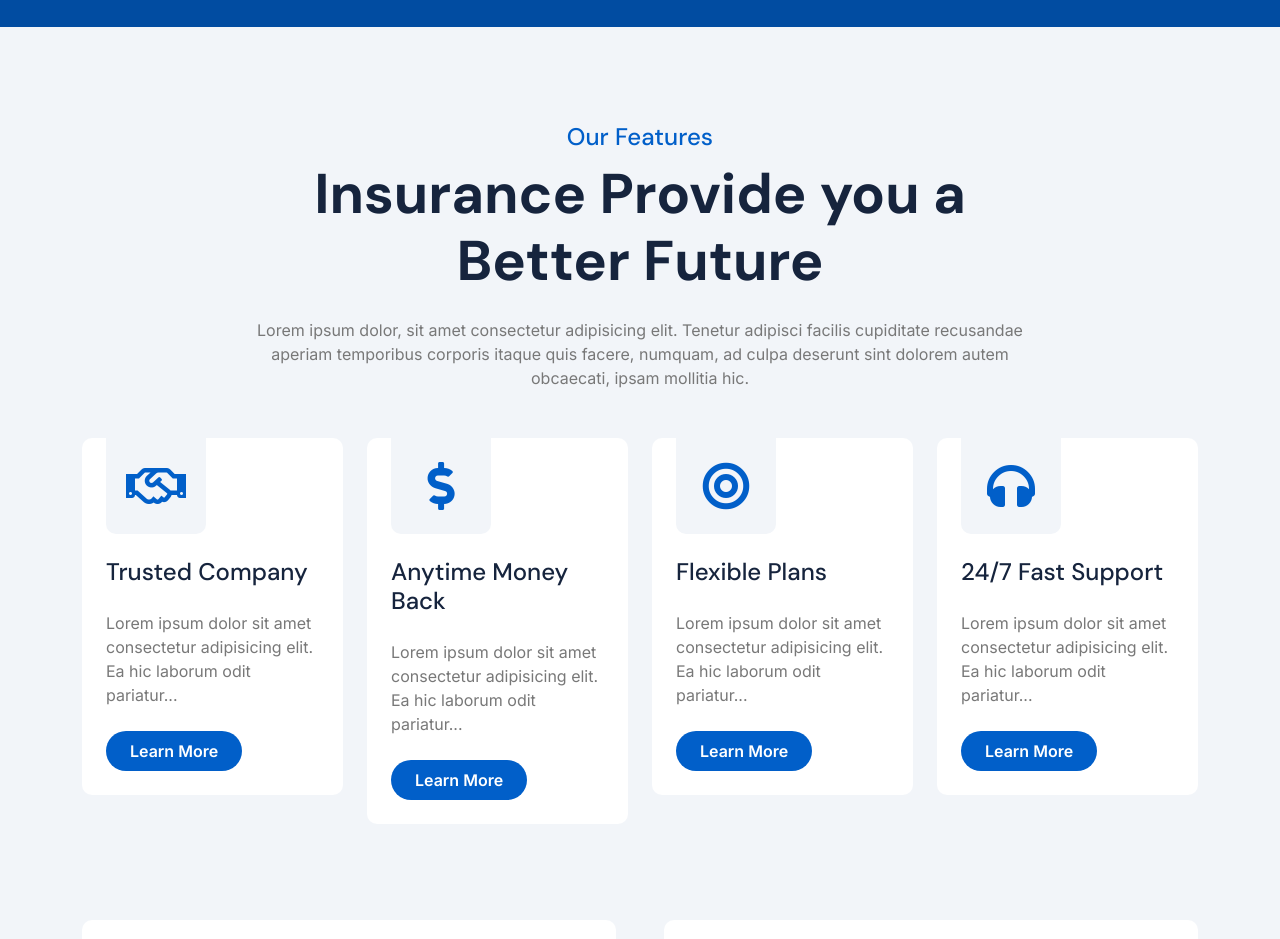
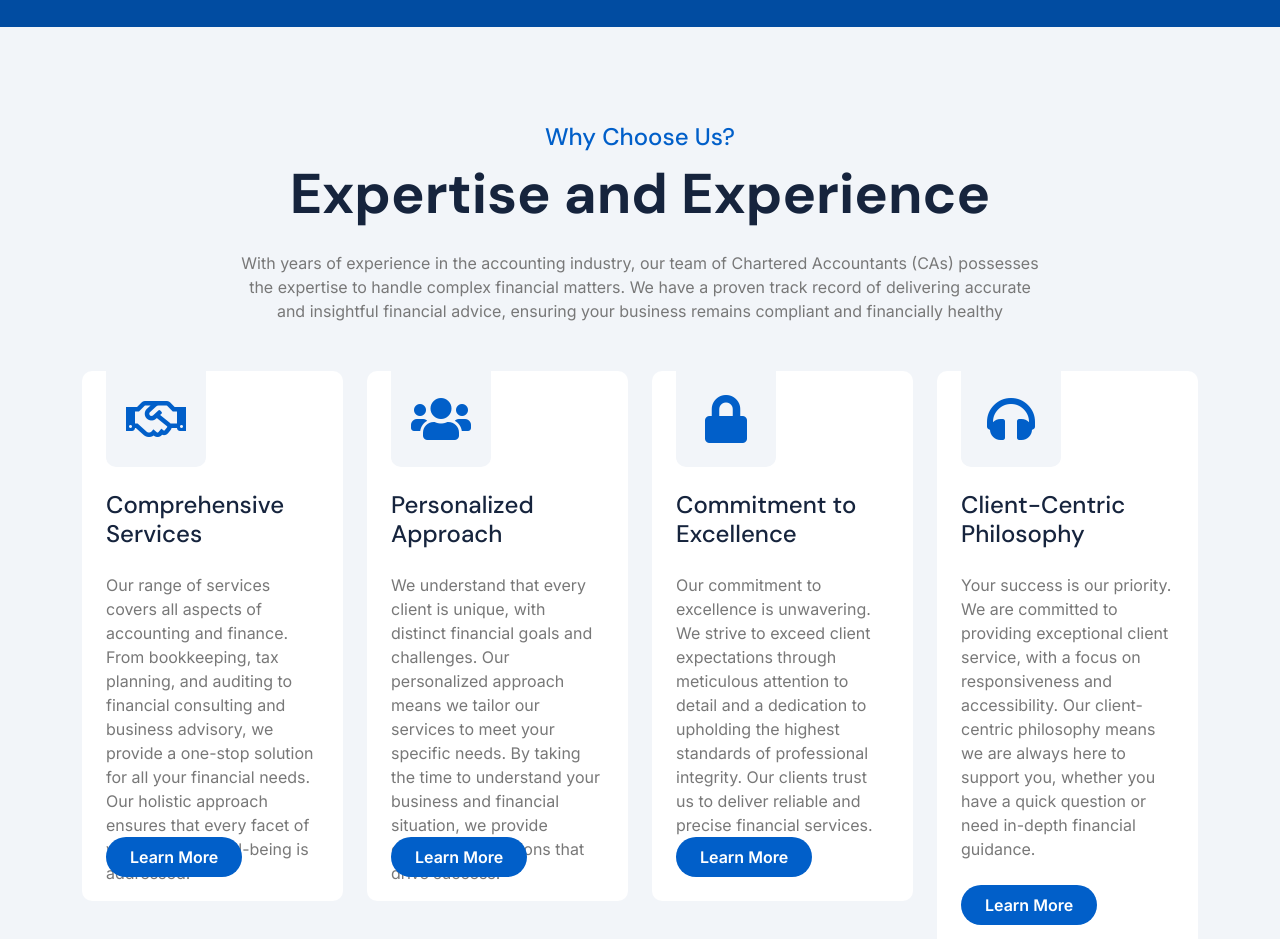
Before and after one commit to SandeshKumar123/SRS, a plain HTML site: page index.html in a window 1280 px wide. Shown: the part 811-1750 px from the top of the page. Drawn offline with nearby package versions, Linux system fonts and the light colour scheme.

Commit message:
small changes

```diff
--- a/index.html
+++ b/index.html
@@ -3,10 +3,10 @@
 
     <head>
         <meta charset="utf-8">
-        <title>LifeSure - Life Insurance Website Template</title>
+        <title>SRS & ASSOCIATES (Legal)</title>
         <meta content="width=device-width, initial-scale=1.0" name="viewport">
-        <meta content="" name="keywords">
-        <meta content="" name="description">
+        <meta content="SRS & ASSOCIATES (Legal)" name="keywords">
+        <meta content="SRS & ASSOCIATES (Legal)" name="description">
 
         <!-- Google Web Fonts -->
         <link rel="preconnect" href="https://fonts.googleapis.com">
@@ -204,9 +204,9 @@
         <div class="container-fluid feature bg-light py-5">
             <div class="container py-5">
                 <div class="text-center mx-auto pb-5 wow fadeInUp" data-wow-delay="0.2s" style="max-width: 800px;">
-                    <h4 class="text-primary">Our Features</h4>
-                    <h1 class="display-4 mb-4">Insurance Provide you a Better Future</h1>
-                    <p class="mb-0">Lorem ipsum dolor, sit amet consectetur adipisicing elit. Tenetur adipisci facilis cupiditate recusandae aperiam temporibus corporis itaque quis facere, numquam, ad culpa deserunt sint dolorem autem obcaecati, ipsam mollitia hic.
+                    <h4 class="text-primary">Why Choose Us?</h4>
+                    <h1 class="display-4 mb-4">Expertise and Experience</h1>
+                    <p class="mb-0">With years of experience in the accounting industry, our team of Chartered Accountants (CAs) possesses the expertise to handle complex financial matters. We have a proven track record of delivering accurate and insightful financial advice, ensuring your business remains compliant and financially healthy
                     </p>
                 </div>
                 <div class="row g-4">
@@ -215,8 +215,8 @@
                             <div class="feature-icon p-4 mb-4">
                                 <i class="far fa-handshake fa-3x"></i>
                             </div>
-                            <h4 class="mb-4">Trusted Company</h4>
-                            <p class="mb-4">Lorem ipsum dolor sit amet consectetur adipisicing elit. Ea hic laborum odit pariatur...
+                            <h4 class="mb-4">Comprehensive Services</h4>
+                            <p class="mb-4" style="height: 240px;"> Our range of services covers all aspects of accounting and finance. From bookkeeping, tax planning, and auditing to financial consulting and business advisory, we provide a one-stop solution for all your financial needs. Our holistic approach ensures that every facet of your financial well-being is addressed.
                             </p>
                             <a class="btn btn-primary rounded-pill py-2 px-4" href="#">Learn More</a>
                         </div>
@@ -224,10 +224,10 @@
                     <div class="col-md-6 col-lg-6 col-xl-3 wow fadeInUp" data-wow-delay="0.4s">
                         <div class="feature-item p-4 pt-0">
                             <div class="feature-icon p-4 mb-4">
-                                <i class="fa fa-dollar-sign fa-3x"></i>
+                                <i class="fa fa-users fa-3x"></i>
                             </div>
-                            <h4 class="mb-4">Anytime Money Back</h4>
-                            <p class="mb-4">Lorem ipsum dolor sit amet consectetur adipisicing elit. Ea hic laborum odit pariatur...
+                            <h4 class="mb-4">Personalized Approach</h4>
+                            <p class="mb-4" style="height: 240px;"> We understand that every client is unique, with distinct financial goals and challenges. Our personalized approach means we tailor our services to meet your specific needs. By taking the time to understand your business and financial situation, we provide customized solutions that drive success.
                             </p>
                             <a class="btn btn-primary rounded-pill py-2 px-4" href="#">Learn More</a>
                         </div>
@@ -235,10 +235,10 @@
                     <div class="col-md-6 col-lg-6 col-xl-3 wow fadeInUp" data-wow-delay="0.6s">
                         <div class="feature-item p-4 pt-0">
                             <div class="feature-icon p-4 mb-4">
-                                <i class="fa fa-bullseye fa-3x"></i>
+                                <i class="fa fa-lock fa-3x"></i>
                             </div>
-                            <h4 class="mb-4">Flexible Plans</h4>
-                            <p class="mb-4">Lorem ipsum dolor sit amet consectetur adipisicing elit. Ea hic laborum odit pariatur...
+                            <h4 class="mb-4">Commitment to Excellence</h4>
+                            <p class="mb-4" style="height: 240px;"> Our commitment to excellence is unwavering. We strive to exceed client expectations through meticulous attention to detail and a dedication to upholding the highest standards of professional integrity. Our clients trust us to deliver reliable and precise financial services.
                             </p>
                             <a class="btn btn-primary rounded-pill py-2 px-4" href="#">Learn More</a>
                         </div>
@@ -248,8 +248,8 @@
                             <div class="feature-icon p-4 mb-4">
                                 <i class="fa fa-headphones fa-3x"></i>
                             </div>
-                            <h4 class="mb-4">24/7 Fast Support</h4>
-                            <p class="mb-4">Lorem ipsum dolor sit amet consectetur adipisicing elit. Ea hic laborum odit pariatur...
+                            <h4 class="mb-4">Client-Centric Philosophy</h4>
+                            <p class="mb-4" style="min-height: 240px;">Your success is our priority. We are committed to providing exceptional client service, with a focus on responsiveness and accessibility. Our client-centric philosophy means we are always here to support you, whether you have a quick question or need in-depth financial guidance.
                             </p>
                             <a class="btn btn-primary rounded-pill py-2 px-4" href="#">Learn More</a>
                         </div>
```
Also changed, not shown: FAQ.html (+4 -3 lines), about.html (+3 -3 lines), blog.html (+4 -3 lines), contact.html (+4 -3 lines), feature.html (+3 -3 lines), service.html (+3 -3 lines), team.html (+4 -3 lines), testimonial.html (+3 -3 lines).
